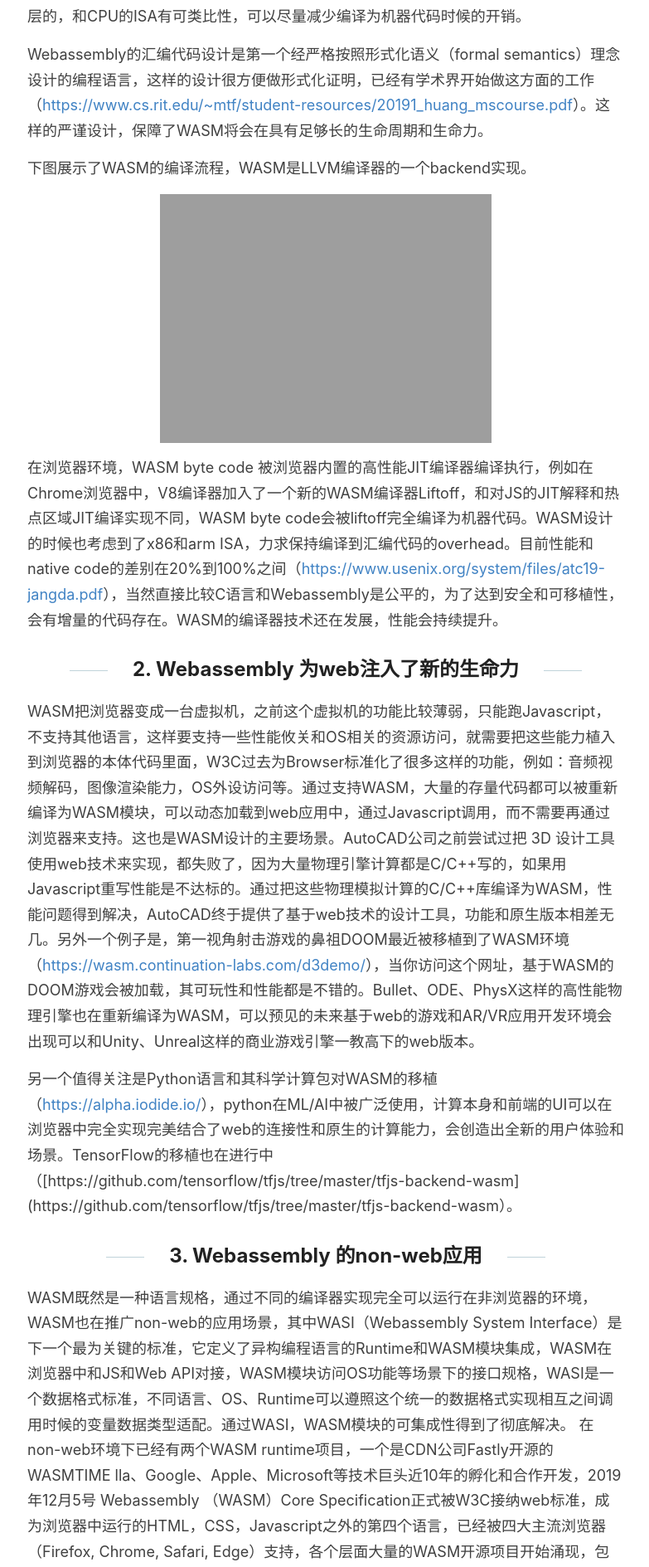
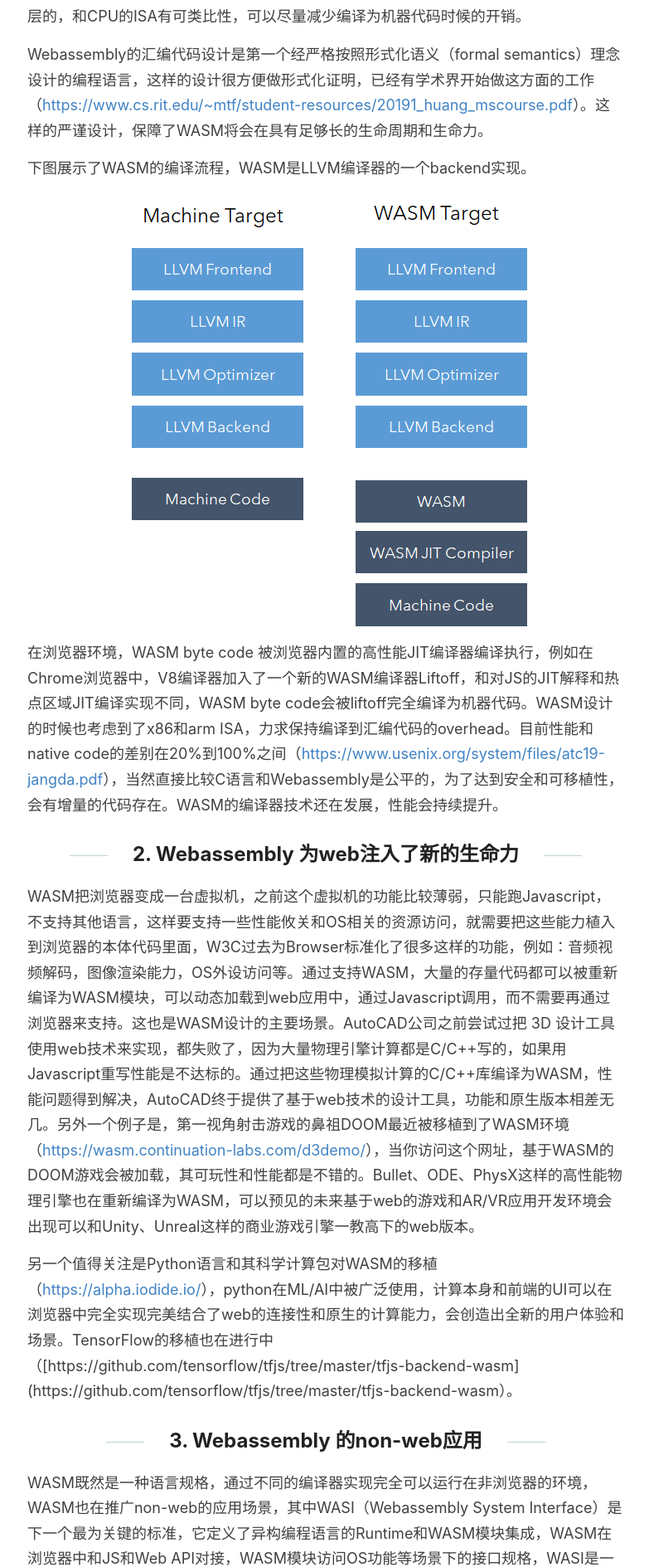
Before and after one commit to sbagga/mistyminds, a Jekyll site: the page built from _posts/2020-04-28-Webassembly-带来的新计算平台.md, in a window 1280 px wide. Shown: the part 1219-3108 px from the top of the page at 83% size, without its empty margins (247-1030 px from the left). Built offline with Jekyll 4.4.1, drawn with Linux system fonts in a browser that asks for light colours.

Commit message:
Update 2020-04-28-Webassembly-带来的新计算平台.md

```diff
--- a/_posts/2020-04-28-Webassembly-带来的新计算平台.md
+++ b/_posts/2020-04-28-Webassembly-带来的新计算平台.md
@@ -21,7 +21,8 @@ Webassembly的汇编代码设计是第一个经严格按照形式化语义（for
 
 下图展示了WASM的编译流程，WASM是LLVM编译器的一个backend实现。
 
-![WASM和机器代码编译比较](/images/wasm-llvm.png =150x)
+![WASM和机器代码编译比较](/images/wasm-llvm.png)<!-- .element height="50%" width="50%" -->
+
 
 在浏览器环境，WASM byte code 被浏览器内置的高性能JIT编译器编译执行，例如在Chrome浏览器中，V8编译器加入了一个新的WASM编译器Liftoff，和对JS的JIT解释和热点区域JIT编译实现不同，WASM byte code会被liftoff完全编译为机器代码。WASM设计的时候也考虑到了x86和arm ISA，力求保持编译到汇编代码的overhead。目前性能和native code的差别在20%到100%之间（[https://www.usenix.org/system/files/atc19-jangda.pdf](https://www.usenix.org/system/files/atc19-jangda.pdf)），当然直接比较C语言和Webassembly是公平的，为了达到安全和可移植性，会有增量的代码存在。WASM的编译器技术还在发展，性能会持续提升。
 
```
